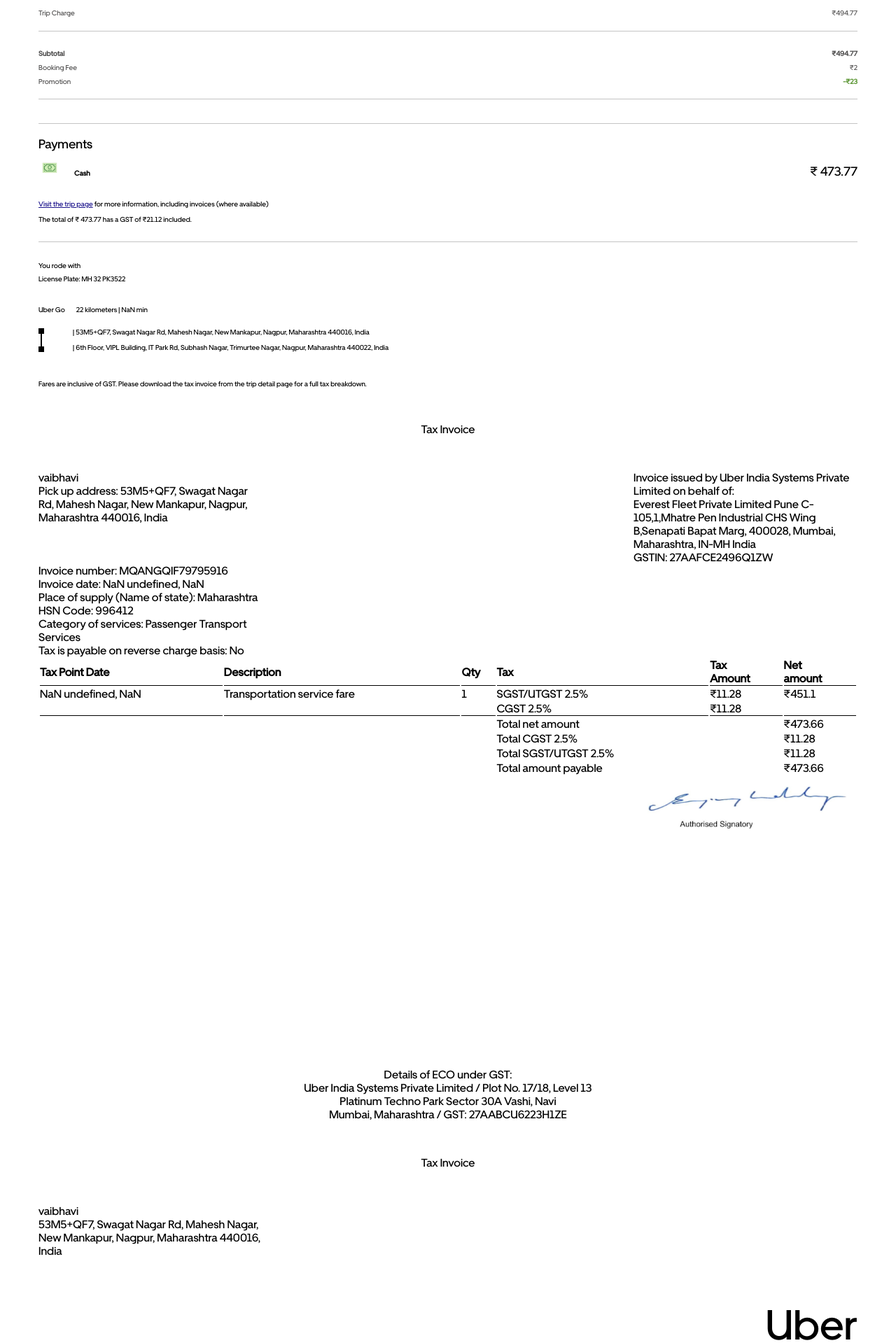
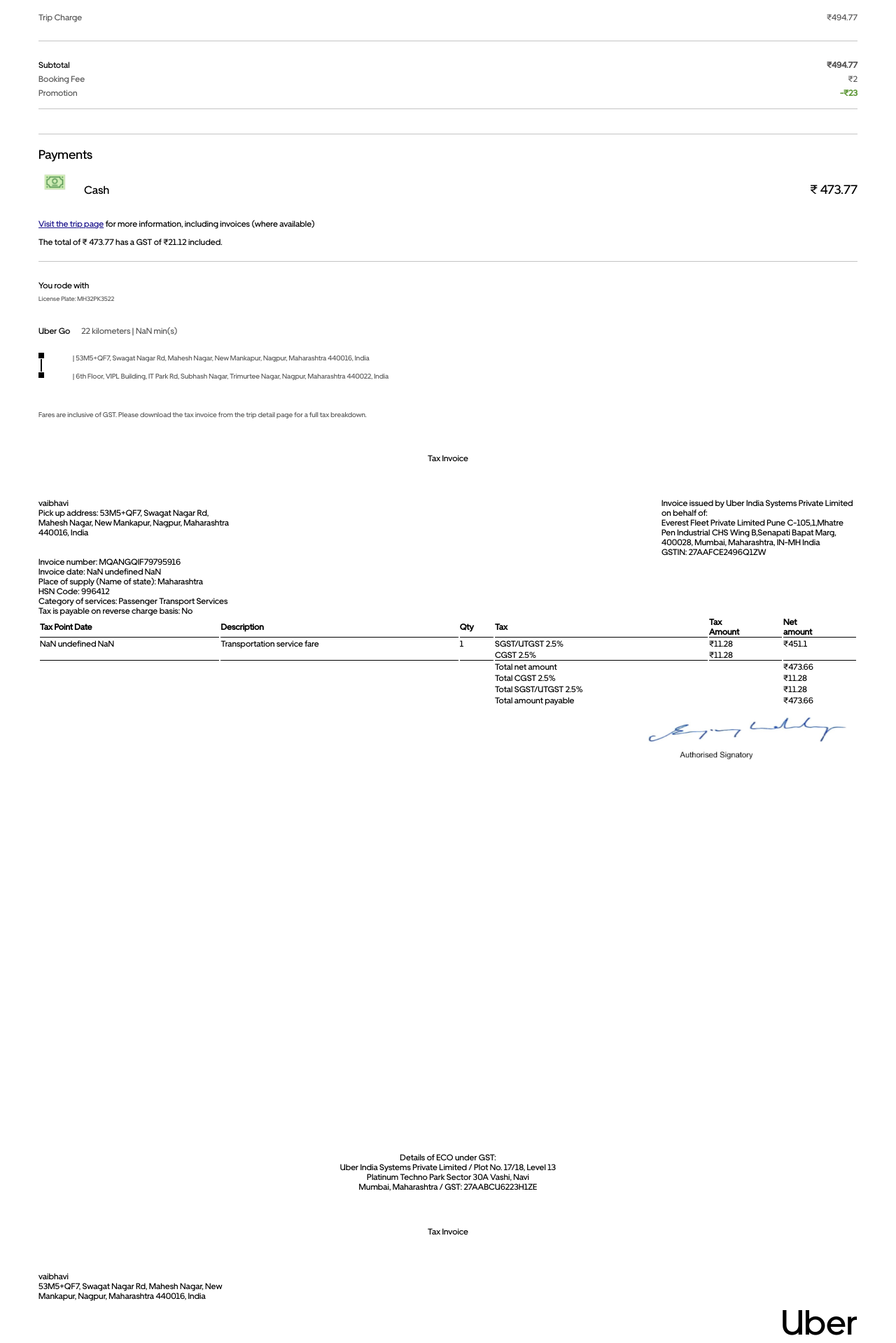
Before and after one commit to DArijit/uber-fake, a React (Create React App) app: page / in a window 1280 px wide. Shown: the part 260-2179 px from the top of the page at 70% size. Built offline with nearby package versions, Linux system fonts and the light colour scheme.

Commit message:
Update 7 files

```diff
--- a/src/uberFake/TaxTaxInvoice/TaxTaxInvoice.module.css
+++ b/src/uberFake/TaxTaxInvoice/TaxTaxInvoice.module.css
@@ -1,5 +1,6 @@
-.taxInfoUber{
-font-size: 60px
+.taxInfoUber {
+  font-size: 50px;
+  margin: 0;
 }
 .taxInvoiceHeading {
   display: flex;
@@ -7,6 +8,7 @@
   margin: 50px;
 }
 .amountTaxInvoiceContainer {
+  font-size: 12px;
   margin-top: 50px;
   font-weight: 500;
 }
@@ -17,10 +19,11 @@
 }
 
 .taxInfoIndividual {
-    width: 320px;
+  width: 280px;
   margin: 0px;
 }
 .table {
+  font-size: 12px;
   width: 100%;
 }
 .table td {
@@ -56,8 +59,14 @@
 }
 
 .footerContainer {
-      margin-top: 40px
+  margin-top: 270px;
+  font-size: 12px;
 }
-  .qrCode{
-    margin-top: 40px
+.qrCode {
+  margin-top: 40px;
 }
+
+.footerText {
+  padding-top: 20px;
+  font-size: 12px;
+}
--- a/src/uberFake/TaxTaxInvoice/TaxTaxInvoice.tsx
+++ b/src/uberFake/TaxTaxInvoice/TaxTaxInvoice.tsx
@@ -13,7 +13,7 @@
     (state: any) => state?.billData,
   ) as billDataState;
 
-  const qrCodeData = `Uber's GSTIN: 06AABCU6223H1ZI; Uber UPI ID: uberindiasystem@hdfcbank; Uber's bank account no.: 57500000195222 and IFSC - HDFC0000060C.; Invoice number: HR231203A7000248; Invoice date: ${formatDate(
+  const qrCodeData = `Uber's GSTIN: 06AABCU6223H1ZI; Uber UPI ID: uberindiasystem@hdfcbank; Uber's bank account no.: 57500000195222 and IFSC - HDFC0000060C.; Invoice number: ${invoiceNumber}; Invoice date: ${formatDate(
     billData.date,
   )}; Total invoice value: ₹${(
     (billData.transportationFee / 3.74576271186) * 0.18 +
@@ -152,9 +152,10 @@
         </tr>
       </table>
       <div className={styles.qrCode}>
-        <QRCode value={qrCodeData} size={150} />
+        <QRCode value={qrCodeData} size={200} />
       </div>
-      Payment of{" "}
+      <div className={styles.footerText}>
+        Payment of ₹
         {(
           billData.transportationFee * 1.05 +
           ((billData.transportationFee / 3.74576271186) * 0.18 +
@@ -169,14 +170,12 @@
         ).toFixed(2)}{" "}
         received via cash on {billData.date} {billData.timeEnded} India Standard
         Time
+      </div>
       <div className={styles.signContainer}>
         <div></div>
         <img src={sign} alt="" className={styles.sign} />
       </div>
       <div className={styles.footerContainer}>
-        <div className={styles.footer}>
-          Details of ECO under GST: <br />
-        </div>
         <div className={styles.footer}>
           Uber India Systems Private Limited / Plot No. 17/18, Level 13
         </div>
--- a/src/uberFake/UberFake.tsx
+++ b/src/uberFake/UberFake.tsx
@@ -13,14 +13,11 @@
   return (
     <div className={styles.mainContainer}>
       <div className={styles.sidePanel}>
-        <SidePanel handlePrint={handlePrint}/>
+        <SidePanel handlePrint={handlePrint} />
       </div>
       <Receipt />
       <AmounttTaxInvoice />
       <TaxTaxInvoice />
-      <button onClick={handlePrint} className={styles.printButton}>
-        Print
-      </button>
     </div>
   );
 };
--- a/src/uberFake/amounttTaxInvoice/AmounttTaxInvoice.module.css
+++ b/src/uberFake/amounttTaxInvoice/AmounttTaxInvoice.module.css
@@ -4,6 +4,7 @@
   margin: 50px;
 }
 .amountTaxInvoiceContainer {
+  font-size: 12px;
   margin-top: 50px;
   font-weight: 500;
 }
@@ -14,11 +15,12 @@
 }
 
 .taxInfoIndividual {
-  width: 320px;
+  width: 280px;
   margin: 0px;
 }
 .table {
   width: 100%;
+  font-size: 12px;
 }
 .table td {
   font-weight: 100;
@@ -54,5 +56,6 @@
 }
 
 .footerContainer {
-    margin-top: 320px
+  font-size: 12px;
+  margin-top: 540px;
 }
--- a/src/uberFake/receipt/Receipt.module.css
+++ b/src/uberFake/receipt/Receipt.module.css
@@ -1,5 +1,3 @@
-
-
 .heroHeading {
   font-weight: 500;
   display: inline-block;
@@ -7,7 +5,8 @@
 
 .heroDate {
   font-weight: 400;
-  font-size: 10px;
+  font-size: 12px;
+  color: #595959;
   display: inline-block;
 }
 
@@ -26,7 +25,8 @@
 }
 
 .salutationText2 {
-  font-size: 10px;
+  font-size: 12px;
+  color: #595959;
 }
 
 .salutationContainer {
@@ -59,19 +59,19 @@
   align-items: baseline;
   padding-bottom: 2px;
   border-bottom: 1px solid rgb(196, 196, 196);
-  height: 40px;
+  height: 50px;
 }
 .totalTripHeading {
   font-weight: 400;
   display: inline-block;
-  font-size: 10px;
-  color: rgb(83, 82, 82);
+  font-size: 12px;
+  color: #595959;
 }
 .totalTripAmt {
   font-weight: 400;
   display: inline-block;
-  font-size: 10px;
-  color: rgb(83, 82, 82);
+  font-size: 12px;
+  color: #595959;
 }
 
 .subtotalContainer {
@@ -82,15 +82,15 @@
   height: 5px;
 }
 .subtotalHeading {
-  font-weight: 700;
+  font-weight: 500;
   display: inline-block;
-  font-size: 10px;
-  color: rgb(83, 82, 82);
+  font-size: 12px;
+  color: black;
 }
 .subtotalAmt {
   font-weight: 700;
   display: inline-block;
-  font-size: 10px;
+  font-size: 12px;
   color: rgb(83, 82, 82);
 }
 
@@ -104,14 +104,14 @@
 .bookingFeeHeading {
   font-weight: 400;
   display: inline-block;
-  font-size: 10px;
-  color: rgb(83, 82, 82);
+  font-size: 12px;
+  color: #595959;
 }
 .bookingFeeAmt {
   font-weight: 400;
   display: inline-block;
-  font-size: 10px;
-  color: rgb(83, 82, 82);
+  font-size: 12px;
+  color: #595959;
 }
 
 .promotionContainer {
@@ -124,13 +124,13 @@
 .promotionHeading {
   font-weight: 400;
   display: inline-block;
-  font-size: 10px;
-  color: rgb(83, 82, 82);
+  font-size: 12px;
+  color: #595959;
 }
 .promotionAmt {
   font-weight: 700;
   display: inline-block;
-  font-size: 10px;
+  font-size: 12px;
   color: rgb(94, 152, 55);
 }
 .subtotalMainContainer {
@@ -139,11 +139,11 @@
 }
 
 .subtotalsAndTripChargeContainer {
-  height: 174px;
+  height: 185px;
   border-bottom: 1px solid rgb(196, 196, 196);
 }
 .paymentLogo {
-  width: 31px;
+  width: 45px;
 }
 
 .paymentsContainer {
@@ -161,7 +161,7 @@
 .totalTripAmt {
   font-weight: 400;
   display: inline-block;
-  font-size: 10px;
+  font-size: 12px;
   color: rgb(83, 82, 82);
 }
 
@@ -173,8 +173,8 @@
 }
 
 .paymentLogoName {
-  font-size: 10px;
-  font-weight: 700;
+  font-size: 16px;
+  font-weight: 500;
   display: block;
 }
 .paymentInfo {
@@ -183,9 +183,10 @@
 }
 .paymentDate {
   font-size: 12px;
+  color: #757575;
 }
 .paymentInfoDetails {
-  font-size: 10px;
+  font-size: 12px;
 }
 
 .paymentInfoContainer {
@@ -198,7 +199,7 @@
 }
 
 .receiptFooter {
-  font-size: 10px;
+  font-size: 12px;
   margin-top: 27px;
 }
 
@@ -207,7 +208,19 @@
   font-weight: 500;
 }
 .driverLicense {
+  font-size: 9px;
   margin-bottom: 22px;
+  color: #595959;
+}
+
+.tripDetails {
+  font-size: 12px;
+  color: #595959;
+}
+
+.address {
+  font-size: 10px;
+  color: #595959;
 }
 
 .tripDetailsContainer {
@@ -243,4 +256,5 @@
 .finalNote {
   font-size: 10px;
   margin-top: 30px;
+  color: #595959;
 }
--- a/src/uberFake/receipt/Receipt.tsx
+++ b/src/uberFake/receipt/Receipt.tsx
@@ -9,7 +9,7 @@
 
 const Receipt = () => {
   const billData = useSelector(
-    (state: any) => state?.billData
+    (state: any) => state?.billData,
   ) as billDataState;
   return (
     <Trowser>
@@ -174,13 +174,13 @@
       <div className={styles.receiptFooter}>
         <p className={styles.driverName}>You rode with {billData.driverName}</p>
         <p className={styles.driverLicense}>
-          License Plate: {`MH ${billData.stCode} ${billData.numberPlate}`}
+          License Plate: {`MH${billData.stCode}${billData.numberPlate}`}
         </p>
         <div className={styles.tripDetailsContainer}>
           <p className={styles.skuTier}>Uber Go</p>
-          <p>
+          <p className={styles.tripDetails}>
             {billData.kilometer} kilometers |{" "}
-            {calculateTimeTake(billData.timeStarted, billData.timeEnded)} min
+            {calculateTimeTake(billData.timeStarted, billData.timeEnded)} min(s)
           </p>
         </div>
         <div className={styles.mapTripContainer}>
@@ -197,7 +197,7 @@
             <>
               <p>
                 <span>{billData.timeStarted}</span>
-                <span>
+                <span className={styles.address}>
                   {" "}
                   |{" "}
                   {billData.startedFromHome
@@ -207,7 +207,7 @@
               </p>
               <p>
                 <span>{billData.timeEnded}</span>
-                <span>
+                <span className={styles.address}>
                   {" "}
                   |{" "}
                   {!billData.startedFromHome
--- a/src/uberFake/utils/dateFormat/dateFormat.ts
+++ b/src/uberFake/utils/dateFormat/dateFormat.ts
@@ -24,7 +24,7 @@
   const year = parsedDate.getFullYear();
 
   // Format the date string
-  const formattedDate = `${day} ${monthNames[monthIndex]}, ${year}`;
+  const formattedDate = `${day} ${monthNames[monthIndex]} ${year}`;
 
   return formattedDate;
 };
```
Lines whose indentation alone changed are shown as unchanged.
